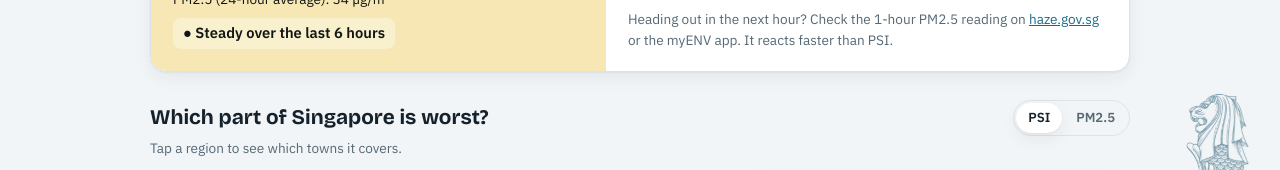
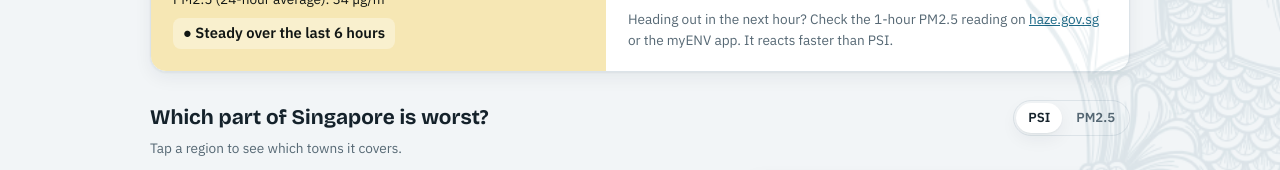
Before and after one commit to TheRealMentor/haze-check-sg, a plain HTML site: page public/index.html in a window 1280 px wide. Shown: the part 564-734 px from the top of the page. Drawn offline with nearby package versions, Linux system fonts and the light colour scheme.

Commit message:
Resize and fade the Merlion watermark
Bigger (500px), pushed further into the corner (-150px offsets so
most of it bleeds off-screen), and much lower opacity (0.1) for a
subtler presence.

```diff
--- a/public/index.html
+++ b/public/index.html
@@ -786,11 +786,11 @@
   }
   .merlion {
     position: fixed;
-    right: 12px;
-    bottom: 12px;
-    width: 100px;
+    right: -150px;
+    bottom: -150px;
+    width: 500px;
     height: auto;
-    opacity: 0.55;
+    opacity: 0.1;
     pointer-events: none;
     z-index: 5;
     mix-blend-mode: multiply;
```
Also changed, not shown: src/page.html (+4 -4 lines).
